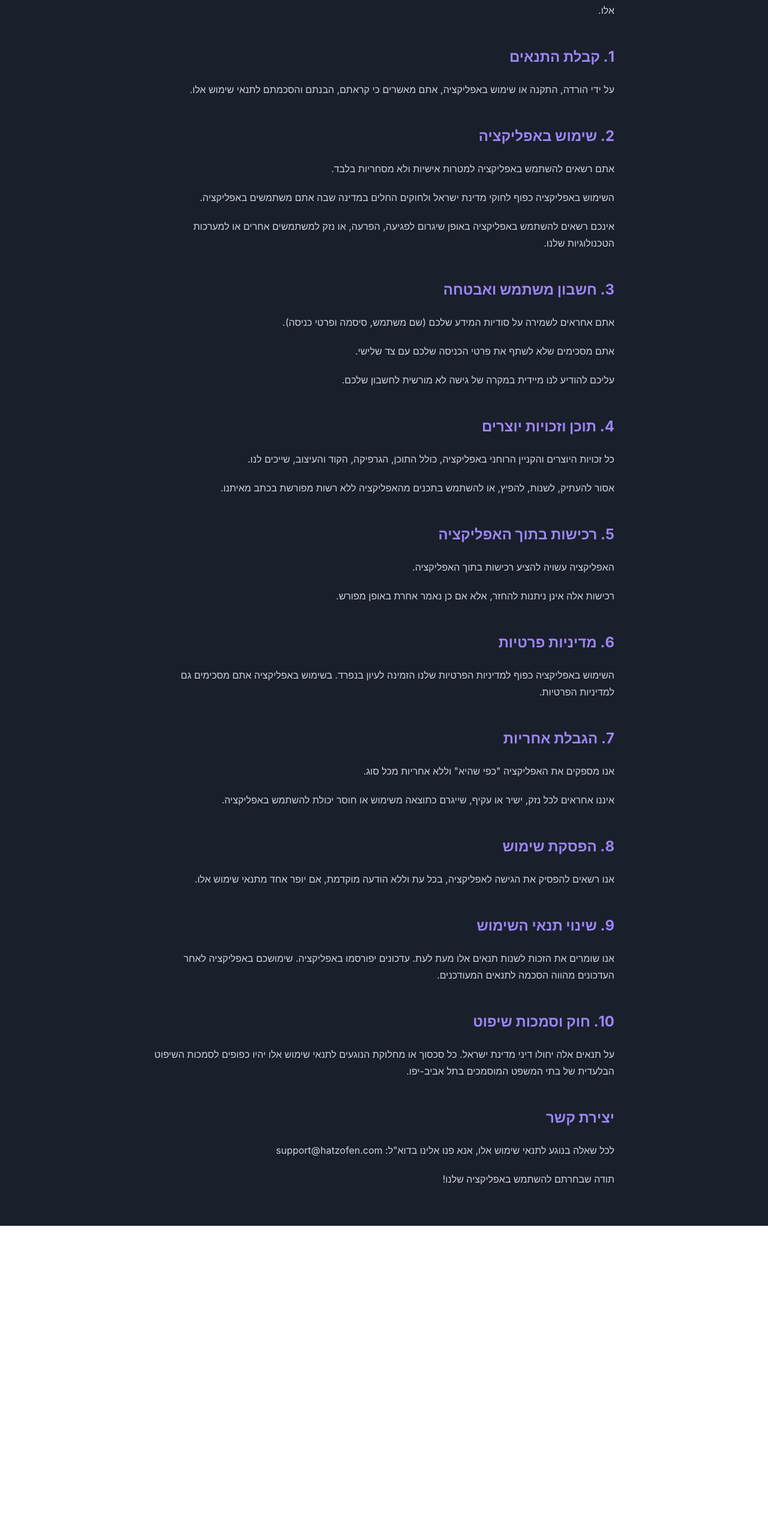
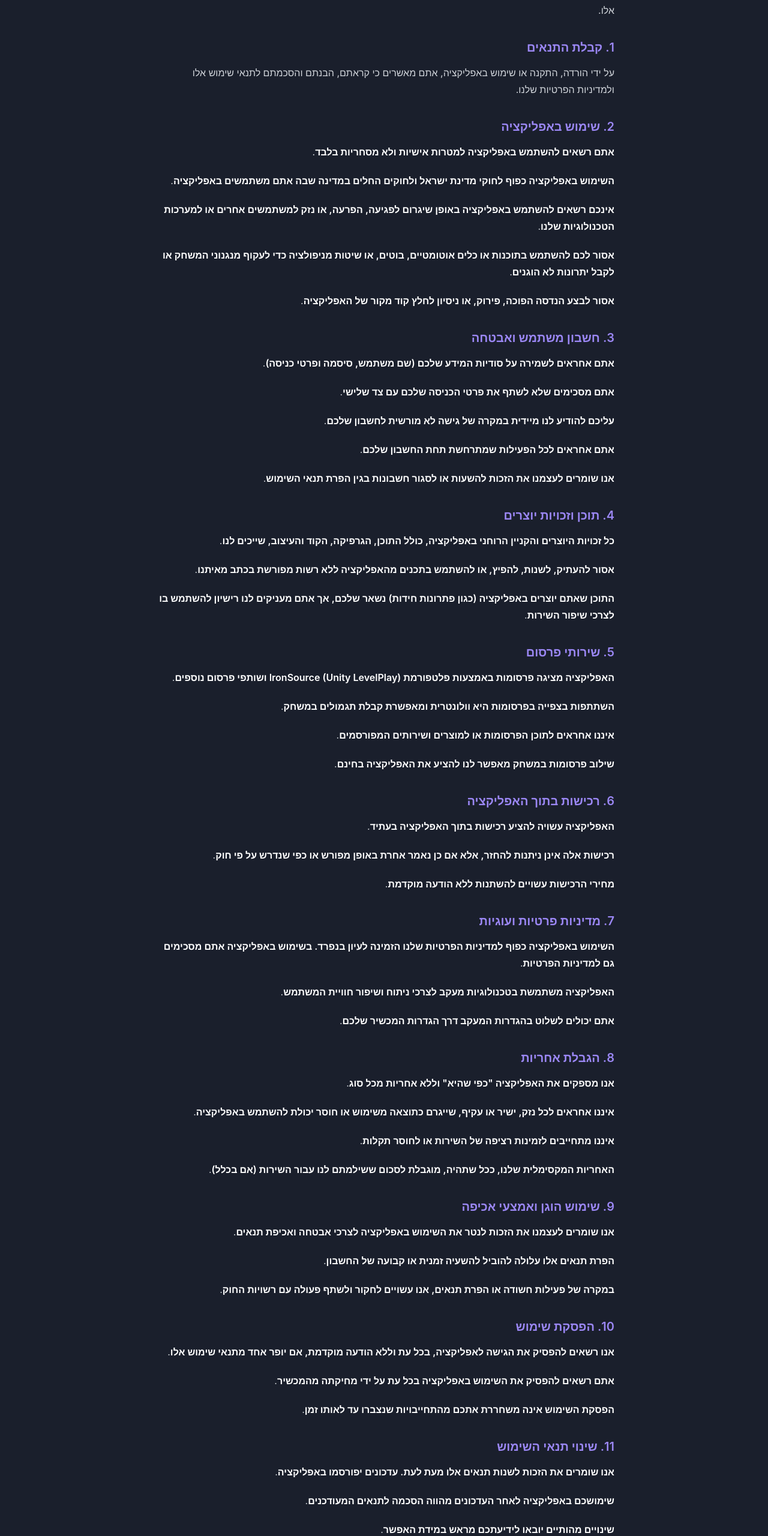
Before and after one commit to Galev01/hatzofen-website, a SvelteKit app: page /terms-of-use in a window 1280 px wide. Shown: the part 237-2797 px from the top of the page at 60% size. Before the commit the page ends 2280 px from the top, so only its background shows below. Built offline with nearby package versions, Linux system fonts and the light colour scheme; what tailwindcss-rtl would draw is missing.

Commit message:
Update workflow_state.md and legal documents to reflect comprehensive updates to the Privacy Policy and Terms of Use. Enhanced user rights, advertising policies, and compliance measures. Created documentation for changes and AdMob verification process, ensuring all legal requirements are met.

```diff
--- a/src/routes/privacy-policy/+page.svelte
+++ b/src/routes/privacy-policy/+page.svelte
@@ -13,62 +13,117 @@
 			ברוכים הבאים לצופן (להלן: "האפליקציה"), המופעל על ידי לימי פתרונות מחשוב (להלן: "אנחנו", "שלנו"). אנו מתייחסים לפרטיות המשתמשים ברצינות רבה ומחויבים להגן על המידע האישי שלכם. מסמך זה מפרט את האופן שבו אנו אוספים, משתמשים, מאחסנים ומשתפים את המידע שלכם.
 		</p>
 
-		<h2>1. סוגי מידע שנאספים</h2>
-		<p>מידע הזדהות: שם, כתובת דוא"ל, זיהוי משתמש בשירותי צד שלישי (Google, Apple ID).</p>
-		<p>מידע הרשמה מקומי: שם משתמש וסיסמה (סיסמאות נשמרות בצורה מוצפנת בלבד).</p>
-		<p>מידע שימוש: מידע על אופן השימוש באפליקציה, תוצאות משחק, פעולות משתמש בתוך המשחק.</p>
-		<p>מידע טכני: סוג מכשיר, מערכת הפעלה, מזהה ייחודי של המכשיר, כתובת IP, זמני שימוש באפליקציה.</p>
+		<h3>1. סוגי מידע שנאספים</h3>
 
-		<h2>2. אופן איסוף המידע</h2>
+		<p><strong>מידע הזדהות</strong>: שם, כתובת דוא"ל, זיהוי משתמש בשירותי צד שלישי (Google, Apple ID).</p>
+
+		<p><strong>מידע הרשמה מקומי</strong>: שם משתמש וסיסמה (סיסמאות נשמרות בצורה מוצפנת בלבד).</p>
+
+		<p><strong>מידע שימוש</strong>: מידע על אופן השימוש באפליקציה, תוצאות משחק, פעולות משתמש בתוך המשחק, זמני שימוש, התקדמות במשחק ורמות שהושלמו.</p>
+
+		<p><strong>מידע פרסומי</strong>: מזהה פרסומי (IDFA/GAID), מידע על צפייה בפרסומות, קליקים על פרסומות, התקנות אפליקציות בעקבות פרסומות, ונתוני אינטראקציה עם תוכן פרסומי.</p>
+
+		<p><strong>מידע טכני</strong>: סוג מכשיר, מערכת הפעלה, מזהה ייחודי של המכשיר, כתובת IP, מיקום גיאוגרפי כללי, זמני שימוש באפליקציה, מידע על הרשת הסלולרית, סוג חיבור לאינטרנט, ורמת הסוללה.</p>
+
+		<h3>2. אופן איסוף המידע</h3>
 		<p>המידע נאסף דרך:</p>
+
+		<p><strong>התחברות דרך חשבון Google או Apple ID</strong>.</p>
+
+		<p><strong>יצירת חשבון מקומי באפליקציה</strong>.</p>
+
+		<p><strong>שימוש שוטף באפליקציה</strong>.</p>
+
+		<p><strong>שרות Supabase לאימות, אחסון נתונים ומעקב שימוש</strong>.</p>
+
+		<p><strong>פלטפורמת IronSource (Unity LevelPlay) לפרסום והשמעת פרסומות</strong>: פלטפורמה זו מאפשרת הצגת פרסומות באפליקציה ואוספת מידע לצורך מיטוב פרסומות ומדידת ביצועים.</p>
+
+		<h3>3. מטרת השימוש במידע</h3>
+		<p>המידע הנאסף משמש למטרות הבאות:</p>
+
+		<p><strong>זיהוי ואימות משתמשים</strong>.</p>
+
+		<p><strong>שיפור חוויית המשתמש והתאמת התכנים למשתמש</strong>.</p>
+
+		<p><strong>טיפול ותמיכה טכנית</strong>.</p>
+
+		<p><strong>ניתוח מידע לצורך שיפור האפליקציה</strong>.</p>
+
+		<p><strong>הצגת פרסומות רלוונטיות ומותאמות אישית</strong>: השימוש במידע פרסומי מאפשר הצגת פרסומות המתאימות לתחומי עניין המשתמש ושיפור חוויית הפרסום.</p>
+
+		<p><strong>מדידת ביצועי פרסומות</strong>: מעקב אחר יעילות פרסומות, שיעור צפייה וקליקים לצורך שיפור שירותי הפרסום.</p>
+
+		<p><strong>אבטחת המערכת והמידע</strong>.</p>
+
+		<p><strong>מניעת שימוש לרעה באפליקציה ומניעת הונאות פרסומיות</strong>.</p>
+
+		<h3>4. אחסון והגנת המידע</h3>
+		<p>המידע מאוחסן באמצעות שירות Supabase, המיישם אמצעי אבטחה מתקדמים הכוללים הצפנה, ניטור וגיבוי נתונים סדיר. הגישה למידע מוגבלת לעובדים מורשים בלבד ובמידה הנדרשת לתפעול ושיפור השירות.</p>
+
+		<p><strong>מידע פרסומי נשמר למשך תקופה מוגבלת</strong> בהתאם למדיניות IronSource ושותפי הפרסום, ובדרך כלל לא יותר מ-6 חודשים מתאריך האיסוף.</p>
+
+		<h3>5. שיתוף מידע עם צדדים שלישיים</h3>
+		<p>המידע שלכם עשוי להישתף עם הצדדים הבאים:</p>
+
+		<p><strong>בהתאם לחוק או דרישה משפטית של רשויות מוסמכות</strong>.</p>
+
+		<p><strong>ספקי שירות טכניים</strong>:</p>
 		<ul>
-			<li>התחברות דרך חשבון Google או Apple ID.</li>
-			<li>יצירת חשבון מקומי באפליקציה.</li>
-			<li>שימוש שוטף באפליקציה.</li>
-			<li>שרות Supabase לאימות, אחסון נתונים ומעקב שימוש.</li>
+			<li><strong>Supabase</strong>: לאימות ואחסון נתונים</li>
+			<li><strong>Google</strong>: לשירותי התחברות וניתוח</li>
+			<li><strong>Apple</strong>: לשירותי התחברות</li>
+			<li><strong>IronSource (Unity LevelPlay)</strong>: לפלטפורמת פרסום והשמעת פרסומות</li>
 		</ul>
 
-		<h2>3. מטרת השימוש במידע</h2>
-		<p>המידע הנאסף משמש למטרות הבאות:</p>
-		<ul>
-			<li>זיהוי ואימות משתמשים.</li>
-			<li>שיפור חוויית המשתמש והתאמת התכנים למשתמש.</li>
-			<li>טיפול ותמיכה טכנית.</li>
-			<li>ניתוח מידע לצורך שיפור האפליקציה.</li>
-			<li>אבטחת המערכת והמידע.</li>
-			<li>מניעת שימוש לרעה באפליקציה.</li>
-		</ul>
+		<p><strong>שותפי פרסום ורשתות פרסום</strong>: IronSource עשויה לשתף מידע פרסומי עם רשתות פרסום נוספות כגון Unity Ads, Google AdMob, ו-Meta Audience Network לצורך הצגת פרסומות רלוונטיות ומדידת ביצועים.</p>
 
-		<h2>4. אחסון והגנת המידע</h2>
-		<p>המידע מאוחסן באמצעות שירות Supabase, המיישם אמצעי אבטחה מתקדמים הכוללים הצפנה, ניטור וגיבוי נתונים סדיר. הגישה למידע מוגבלת לעובדים מורשים בלבד ובמידה הנדרשת לתפעול ושיפור השירות.</p>
+		<p><strong>ספקי שירותי ניתוח ומדידה</strong>: לצורך הבנת שימוש באפליקציה ושיפור חוויית המשתמש.</p>
 
-		<h2>5. שיתוף מידע עם צדדים שלישיים</h2>
-		<p>המידע שלכם אינו משותף עם צדדים שלישיים אלא במקרים הבאים:</p>
-		<ul>
-			<li>בהתאם לחוק או דרישה משפטית של רשויות מוסמכות.</li>
-			<li>ספקי שירות טכניים כגון Supabase, Google ו-Apple (במסגרת ההתחברות בלבד).</li>
-		</ul>
+		<h3>6. זכויות משתמשים</h3>
+		<p><strong>משתמשים באיחוד האירופי, בריטניה ובמדינות נוספות יכולים</strong>:</p>
 
-		<h2>6. זכויות משתמשים</h2>
-		<p>משתמשים יכולים:</p>
-		<ul>
-			<li>לעיין במידע האישי שנשמר עליהם.</li>
-			<li>לבקש עדכון או תיקון מידע לא מדויק.</li>
-			<li>לבקש מחיקת מידע, בכפוף למגבלות חוקיות.</li>
-		</ul>
-		<p>לביצוע פעולות אלו, פנו אלינו בכתובת הדוא"ל: support@hatzofen.com</p>
-		<p>למחיקת החשבון שלכם מהצופן, כנסו לכתובת הבאה <a href="https://hatzofen.com/account-deletion">hatzfoen.com/account-deletion</a> וצרו בקשה למחיקת המשתמש, הפעולה לוקחת כמה דקות.</p>
+		<p><strong>לעיין במידע האישי שנשמר עליהם</strong>.</p>
 
-		<h2>7. פרטיות קטינים</h2>
+		<p><strong>לבקש עדכון או תיקון מידע לא מדויק</strong>.</p>
+
+		<p><strong>לבקש מחיקת מידע, בכפוף למגבלות חוקיות</strong>.</p>
+
+		<p><strong>להתנגד לעיבוד מידע לצרכי פרסום</strong>.</p>
+
+		<p><strong>לבקש העברת מידע (נישואות נתונים)</strong>.</p>
+
+		<p><strong>להגיש תלונה ברשות הפיקוח המקומית</strong>.</p>
+
+		<p><strong>למחיקת החשבון שלכם מהצופן</strong>, כנסו לכתובת הבאה <a href="https://hatzofen.com/account-deletion">hatzofen.com/account-deletion</a> וצרו בקשה למחיקת המשתמש. הפעולה לוקחת עד 48 שעות ותכלול מחיקה מלאה של כל המידע האישי שלכם מהמערכות שלנו.</p>
+
+		<p><strong>לביצוע פעולות אלו, פנו אלינו בכתובת הדוא"ל</strong>: support@hatzofen.com</p>
+
+		<h3>7. בקרת פרסומות</h3>
+		<p><strong>iOS (גרסה 14.5 ומעלה)</strong>: באפשרותכם לשלוט במעקב פרסומי דרך הגדרות → פרטיות ואבטחה → מעקב → אפשר לאפליקציות לבקש מעקב.</p>
+
+		<p><strong>Android</strong>: באפשרותכם לנהל את מזהה הפרסום שלכם דרך הגדרות Google → פרסומות → איפוס מזהה פרסום או ביטול התאמה אישית של פרסומות.</p>
+
+		<p><strong>ביטול הסכמה לפרסום מותאם אישית</strong>: באפשרותכם לפנות אלינו לביטול הסכמה לשימוש במידע לצרכי פרסום מותאם אישית.</p>
+
+		<h3>8. פרטיות קטינים</h3>
 		<p>האפליקציה אינה מיועדת לקטינים מתחת לגיל 13 ואיננו אוספים במודע מידע מקטינים מתחת לגיל זה. אם יתברר לנו שנאסף מידע מקטין, אנו נפעל למחיקת מידע זה באופן מיידי.</p>
 
-		<h2>8. העברת מידע בינלאומית</h2>
-		<p>המידע עשוי להיות מאוחסן ומעובד במדינות שונות, כולל במדינות מחוץ לישראל. אנו מוודאים שהמידע מועבר בצורה מאובטחת בהתאם לחוקים החלים.</p>
+		<h3>9. העברת מידע בינלאומית</h3>
+		<p>המידע עשוי להיות מאוחסן ומעובד במדינות שונות, כולל במדינות מחוץ לישראל. אנו מוודאים שהמידע מועבר בצורה מאובטחת בהתאם לחוקים החלים ולתקני הגנת מידע בינלאומיים.</p>
 
-		<h2>9. שינויים במדיניות הפרטיות</h2>
-		<p>אנו עשויים לעדכן מדיניות זו מעת לעת. עליכם לבדוק מדיניות זו לעיתים קרובות כדי להיות מודעים לשינויים.</p>
+		<p><strong>העברות לארצות הברית</strong>: מידע עשוי להיעבר לארצות הברית לצרכי אחסון ועיבוד. העברות אלו מתבססות על הסכמי הגנת מידע סטנדרטיים או מנגנוני הגנה מקבילים.</p>
 
-		<h2>10. יצירת קשר</h2>
+		<h3>10. שמירת מידע</h3>
+		<p><strong>מידע משתמש כללי</strong>: נשמר כל עוד החשבון פעיל, ועד 3 שנים לאחר חוסר פעילות.</p>
+
+		<p><strong>מידע פרסומי</strong>: נשמר למשך 6 חודשים מתאריך האיסוף או עד למחיקת החשבון.</p>
+
+		<p><strong>מידע לוגים טכניים</strong>: נשמר למשך 12 חודשים לצרכי אבטחה ותמיכה טכנית.</p>
+
+		<h3>11. שינויים במדיניות הפרטיות</h3>
+		<p>אנו עשויים לעדכן מדיניות זו מעת לעת. עליכם לבדוק מדיניות זו לעיתים קרובות כדי להיות מודעים לשינויים. שינויים מהותיים יובאו לידיעתכם דרך האפליקציה או בדוא"ל.</p>
+
+		<h3>12. יצירת קשר</h3>
 		<p>לשאלות או הערות בנוגע למדיניות הפרטיות, ניתן לפנות אלינו בדוא"ל: support@hatzofen.com</p>
 
 		<p>בשימוש באפליקציה, אתם מסכימים למדיניות פרטיות זו על כל תנאיה.</p>
--- a/src/routes/terms-of-use/+page.svelte
+++ b/src/routes/terms-of-use/+page.svelte
@@ -14,47 +14,107 @@
 			ברוכים הבאים לצופן (להלן: "האפליקציה"), המופעל על ידי לימי פתרונות מחשוב (להלן: "אנחנו", "שלנו"). השימוש באפליקציה כפוף לתנאי השימוש הבאים (להלן: "התנאים"). בשימוש באפליקציה אתם מסכימים ומתחייבים לתנאים אלו.
 		</p>
 
-		<h2>1. קבלת התנאים</h2>
+		<h3>1. קבלת התנאים</h3>
 		<p>
-			על ידי הורדה, התקנה או שימוש באפליקציה, אתם מאשרים כי קראתם, הבנתם והסכמתם לתנאי שימוש אלו.
+			על ידי הורדה, התקנה או שימוש באפליקציה, אתם מאשרים כי קראתם, הבנתם והסכמתם לתנאי שימוש אלו ולמדיניות הפרטיות שלנו.
 		</p>
 
-		<h2>2. שימוש באפליקציה</h2>
-		<p>אתם רשאים להשתמש באפליקציה למטרות אישיות ולא מסחריות בלבד.</p>
-		<p>השימוש באפליקציה כפוף לחוקי מדינת ישראל ולחוקים החלים במדינה שבה אתם משתמשים באפליקציה.</p>
-		<p>אינכם רשאים להשתמש באפליקציה באופן שיגרום לפגיעה, הפרעה, או נזק למשתמשים אחרים או למערכות הטכנולוגיות שלנו.</p>
+		<h3>2. שימוש באפליקציה</h3>
+		<p><strong>אתם רשאים להשתמש באפליקציה למטרות אישיות ולא מסחריות בלבד</strong>.</p>
 
-		<h2>3. חשבון משתמש ואבטחה</h2>
-		<p>אתם אחראים לשמירה על סודיות המידע שלכם (שם משתמש, סיסמה ופרטי כניסה).</p>
-		<p>אתם מסכימים שלא לשתף את פרטי הכניסה שלכם עם צד שלישי.</p>
-		<p>עליכם להודיע לנו מיידית במקרה של גישה לא מורשית לחשבון שלכם.</p>
+		<p><strong>השימוש באפליקציה כפוף לחוקי מדינת ישראל ולחוקים החלים במדינה שבה אתם משתמשים באפליקציה</strong>.</p>
 
-		<h2>4. תוכן וזכויות יוצרים</h2>
-		<p>כל זכויות היוצרים והקניין הרוחני באפליקציה, כולל התוכן, הגרפיקה, הקוד והעיצוב, שייכים לנו.</p>
-		<p>אסור להעתיק, לשנות, להפיץ, או להשתמש בתכנים מהאפליקציה ללא רשות מפורשת בכתב מאיתנו.</p>
+		<p><strong>אינכם רשאים להשתמש באפליקציה באופן שיגרום לפגיעה, הפרעה, או נזק למשתמשים אחרים או למערכות הטכנולוגיות שלנו</strong>.</p>
 
-		<h2>5. רכישות בתוך האפליקציה</h2>
-		<p>האפליקציה עשויה להציע רכישות בתוך האפליקציה.</p>
-		<p>רכישות אלה אינן ניתנות להחזר, אלא אם כן נאמר אחרת באופן מפורש.</p>
+		<p><strong>אסור לכם להשתמש בתוכנות או כלים אוטומטיים, בוטים, או שיטות מניפולציה כדי לעקוף מנגנוני המשחק או לקבל יתרונות לא הוגנים</strong>.</p>
 
-		<h2>6. מדיניות פרטיות</h2>
-		<p>השימוש באפליקציה כפוף למדיניות הפרטיות שלנו הזמינה לעיון בנפרד. בשימוש באפליקציה אתם מסכימים גם למדיניות הפרטיות.</p>
+		<p><strong>אסור לבצע הנדסה הפוכה, פירוק, או ניסיון לחלץ קוד מקור של האפליקציה</strong>.</p>
 
-		<h2>7. הגבלת אחריות</h2>
-		<p>אנו מספקים את האפליקציה "כפי שהיא" וללא אחריות מכל סוג.</p>
-		<p>איננו אחראים לכל נזק, ישיר או עקיף, שייגרם כתוצאה משימוש או חוסר יכולת להשתמש באפליקציה.</p>
+		<h3>3. חשבון משתמש ואבטחה</h3>
+		<p><strong>אתם אחראים לשמירה על סודיות המידע שלכם (שם משתמש, סיסמה ופרטי כניסה)</strong>.</p>
 
-		<h2>8. הפסקת שימוש</h2>
-		<p>אנו רשאים להפסיק את הגישה לאפליקציה, בכל עת וללא הודעה מוקדמת, אם יופר אחד מתנאי שימוש אלו.</p>
+		<p><strong>אתם מסכימים שלא לשתף את פרטי הכניסה שלכם עם צד שלישי</strong>.</p>
 
-		<h2>9. שינוי תנאי השימוש</h2>
-		<p>אנו שומרים את הזכות לשנות תנאים אלו מעת לעת. עדכונים יפורסמו באפליקציה. שימושכם באפליקציה לאחר העדכונים מהווה הסכמה לתנאים המעודכנים.</p>
+		<p><strong>עליכם להודיע לנו מיידית במקרה של גישה לא מורשית לחשבון שלכם</strong>.</p>
 
-		<h2>10. חוק וסמכות שיפוט</h2>
-		<p>על תנאים אלה יחולו דיני מדינת ישראל. כל סכסוך או מחלוקת הנוגעים לתנאי שימוש אלו יהיו כפופים לסמכות השיפוט הבלעדית של בתי המשפט המוסמכים בתל אביב-יפו.</p>
+		<p><strong>אתם אחראים לכל הפעילות שמתרחשת תחת החשבון שלכם</strong>.</p>
 
-		<h2>יצירת קשר</h2>
-		<p>לכל שאלה בנוגע לתנאי שימוש אלו, אנא פנו אלינו בדוא"ל: support@hatzofen.com</p>
+		<p><strong>אנו שומרים לעצמנו את הזכות להשעות או לסגור חשבונות בגין הפרת תנאי השימוש</strong>.</p>
+
+		<h3>4. תוכן וזכויות יוצרים</h3>
+		<p><strong>כל זכויות היוצרים והקניין הרוחני באפליקציה, כולל התוכן, הגרפיקה, הקוד והעיצוב, שייכים לנו</strong>.</p>
+
+		<p><strong>אסור להעתיק, לשנות, להפיץ, או להשתמש בתכנים מהאפליקציה ללא רשות מפורשת בכתב מאיתנו</strong>.</p>
+
+		<p><strong>התוכן שאתם יוצרים באפליקציה (כגון פתרונות חידות) נשאר שלכם, אך אתם מעניקים לנו רישיון להשתמש בו לצרכי שיפור השירות</strong>.</p>
+
+		<h3>5. שירותי פרסום</h3>
+		<p><strong>האפליקציה מציגה פרסומות באמצעות פלטפורמת IronSource (Unity LevelPlay) ושותפי פרסום נוספים</strong>.</p>
+
+		<p><strong>השתתפות בצפייה בפרסומות היא וולונטרית ומאפשרת קבלת תגמולים במשחק</strong>.</p>
+
+		<p><strong>איננו אחראים לתוכן הפרסומות או למוצרים ושירותים המפורסמים</strong>.</p>
+
+		<p><strong>שילוב פרסומות במשחק מאפשר לנו להציע את האפליקציה בחינם</strong>.</p>
+
+		<h3>6. רכישות בתוך האפליקציה</h3>
+		<p><strong>האפליקציה עשויה להציע רכישות בתוך האפליקציה בעתיד</strong>.</p>
+
+		<p><strong>רכישות אלה אינן ניתנות להחזר, אלא אם כן נאמר אחרת באופן מפורש או כפי שנדרש על פי חוק</strong>.</p>
+
+		<p><strong>מחירי הרכישות עשויים להשתנות ללא הודעה מוקדמת</strong>.</p>
+
+		<h3>7. מדיניות פרטיות ועוגיות</h3>
+		<p><strong>השימוש באפליקציה כפוף למדיניות הפרטיות שלנו הזמינה לעיון בנפרד. בשימוש באפליקציה אתם מסכימים גם למדיניות הפרטיות</strong>.</p>
+
+		<p><strong>האפליקציה משתמשת בטכנולוגיות מעקב לצרכי ניתוח ושיפור חוויית המשתמש</strong>.</p>
+
+		<p><strong>אתם יכולים לשלוט בהגדרות המעקב דרך הגדרות המכשיר שלכם</strong>.</p>
+
+		<h3>8. הגבלת אחריות</h3>
+		<p><strong>אנו מספקים את האפליקציה "כפי שהיא" וללא אחריות מכל סוג</strong>.</p>
+
+		<p><strong>איננו אחראים לכל נזק, ישיר או עקיף, שייגרם כתוצאה משימוש או חוסר יכולת להשתמש באפליקציה</strong>.</p>
+
+		<p><strong>איננו מתחייבים לזמינות רציפה של השירות או לחוסר תקלות</strong>.</p>
+
+		<p><strong>האחריות המקסימלית שלנו, ככל שתהיה, מוגבלת לסכום ששילמתם לנו עבור השירות (אם בכלל)</strong>.</p>
+
+		<h3>9. שימוש הוגן ואמצעי אכיפה</h3>
+		<p><strong>אנו שומרים לעצמנו את הזכות לנטר את השימוש באפליקציה לצרכי אבטחה ואכיפת תנאים</strong>.</p>
+
+		<p><strong>הפרת תנאים אלו עלולה להוביל להשעיה זמנית או קבועה של החשבון</strong>.</p>
+
+		<p><strong>במקרה של פעילות חשודה או הפרת תנאים, אנו עשויים לחקור ולשתף פעולה עם רשויות החוק</strong>.</p>
+
+		<h3>10. הפסקת שימוש</h3>
+		<p><strong>אנו רשאים להפסיק את הגישה לאפליקציה, בכל עת וללא הודעה מוקדמת, אם יופר אחד מתנאי שימוש אלו</strong>.</p>
+
+		<p><strong>אתם רשאים להפסיק את השימוש באפליקציה בכל עת על ידי מחיקתה מהמכשיר</strong>.</p>
+
+		<p><strong>הפסקת השימוש אינה משחררת אתכם מהתחייבויות שנצברו עד לאותו זמן</strong>.</p>
+
+		<h3>11. שינוי תנאי השימוש</h3>
+		<p><strong>אנו שומרים את הזכות לשנות תנאים אלו מעת לעת. עדכונים יפורסמו באפליקציה</strong>.</p>
+
+		<p><strong>שימושכם באפליקציה לאחר העדכונים מהווה הסכמה לתנאים המעודכנים</strong>.</p>
+
+		<p><strong>שינויים מהותיים יובאו לידיעתכם מראש במידת האפשר</strong>.</p>
+
+		<h3>12. פתרון סכסוכים</h3>
+		<p><strong>אנו מעודדים פנייה ישירה אלינו לפתרון כל בעיה או חילוקי דעות</strong>.</p>
+
+		<p><strong>במקרה של סכסוך שלא ניתן לפתרון ביניכם לבינינו, נשתדל לפתור אותו בדרכי גישור לפני פנייה לבית משפט</strong>.</p>
+
+		<h3>13. חוק וסמכות שיפוט</h3>
+		<p><strong>על תנאים אלה יחולו דיני מדינת ישראל. כל סכסוך או מחלוקת הנוגעים לתנאי שימוש אלו יהיו כפופים לסמכות השיפוט הבלעדית של בתי המשפט המוסמכים בתל אביב-יפו</strong>.</p>
+
+		<p><strong>אם איזה סעיף מתנאים אלו ייקבע כלא חוקי או לא ניתן לאכיפה, שאר הסעיפים יישארו בתוקף</strong>.</p>
+
+		<h3>14. יצירת קשר</h3>
+		<p>לכל שאלה בנוגע לתנאי שימוש אלו, אנא פנו אלינו ב:</p>
+
+		<p><strong>דוא"ל</strong>: support@hatzofen.com</p>
 
 		<p>תודה שבחרתם להשתמש באפליקציה שלנו!</p>
 	</article>
```
Also changed, not shown: static/app-ads.txt (added), 4 other files (tests, documents, lock files or other folders).
